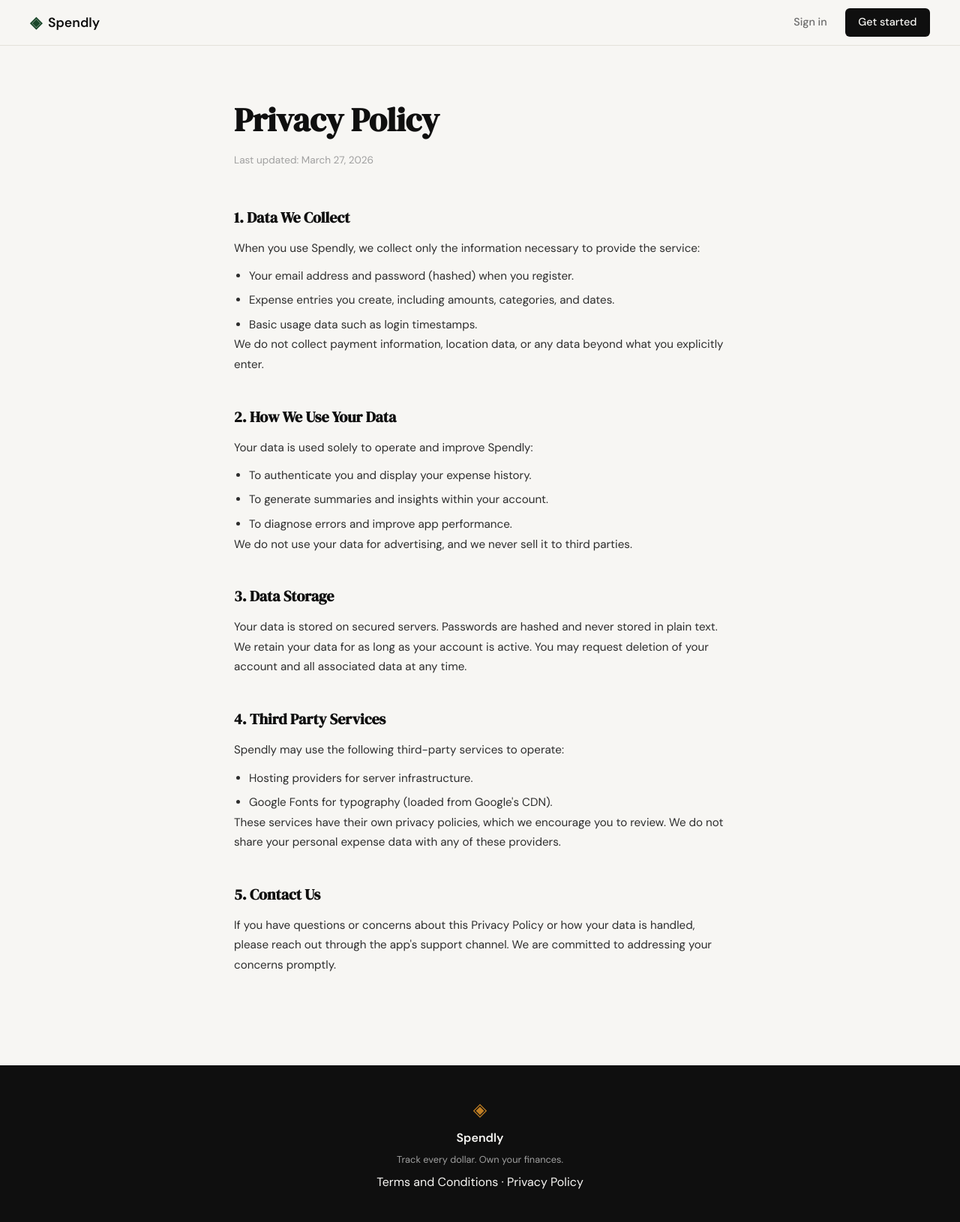
After one commit to vvchop1/spendly, a Flask app: page /privacy in a window 1280 px wide. The commit adds this page. Shown: the whole page at 75% size. Run offline with Flask 3, Linux system fonts and the light colour scheme.

Commit message:
landing: add terms and privacy links to footer

```diff
--- a/app.py
+++ b/app.py
@@ -25,6 +25,11 @@ def login():
 @app.route("/terms")
 def terms():
     return render_template("terms.html")
+
+
+@app.route("/privacy")
+def privacy():
+    return render_template("privacy.html")
 
 
 # ------------------------------------------------------------------ #
--- a/templates/base.html
+++ b/templates/base.html
@@ -34,7 +34,7 @@
             <span class="brand-icon">◈</span>
             <span class="footer-name">Spendly</span>
             <p class="footer-copy">Track every dollar. Own your finances.</p>
-            <p><a href="{{ url_for('terms') }}">Terms and Conditions</a> &middot; <a href="#">Privacy Policy</a></p>
+            <p><a href="{{ url_for('terms') }}">Terms and Conditions</a> &middot; <a href="{{ url_for('privacy') }}">Privacy Policy</a></p>
         </div>
     </footer>
 
--- /dev/null
+++ b/templates/privacy.html
@@ -0,0 +1,52 @@
+{% extends "base.html" %}
+
+{% block title %}Privacy Policy — Spendly{% endblock %}
+
+{% block content %}
+<div class="content-page">
+    <h1>Privacy Policy</h1>
+    <p class="last-updated">Last updated: March 27, 2026</p>
+
+    <section>
+        <h2>1. Data We Collect</h2>
+        <p>When you use Spendly, we collect only the information necessary to provide the service:</p>
+        <ul>
+            <li>Your email address and password (hashed) when you register.</li>
+            <li>Expense entries you create, including amounts, categories, and dates.</li>
+            <li>Basic usage data such as login timestamps.</li>
+        </ul>
+        <p>We do not collect payment information, location data, or any data beyond what you explicitly enter.</p>
+    </section>
+
+    <section>
+        <h2>2. How We Use Your Data</h2>
+        <p>Your data is used solely to operate and improve Spendly:</p>
+        <ul>
+            <li>To authenticate you and display your expense history.</li>
+            <li>To generate summaries and insights within your account.</li>
+            <li>To diagnose errors and improve app performance.</li>
+        </ul>
+        <p>We do not use your data for advertising, and we never sell it to third parties.</p>
+    </section>
+
+    <section>
+        <h2>3. Data Storage</h2>
+        <p>Your data is stored on secured servers. Passwords are hashed and never stored in plain text. We retain your data for as long as your account is active. You may request deletion of your account and all associated data at any time.</p>
+    </section>
+
+    <section>
+        <h2>4. Third Party Services</h2>
+        <p>Spendly may use the following third-party services to operate:</p>
+        <ul>
+            <li>Hosting providers for server infrastructure.</li>
+            <li>Google Fonts for typography (loaded from Google's CDN).</li>
+        </ul>
+        <p>These services have their own privacy policies, which we encourage you to review. We do not share your personal expense data with any of these providers.</p>
+    </section>
+
+    <section>
+        <h2>5. Contact Us</h2>
+        <p>If you have questions or concerns about this Privacy Policy or how your data is handled, please reach out through the app's support channel. We are committed to addressing your concerns promptly.</p>
+    </section>
+</div>
+{% endblock %}
```
